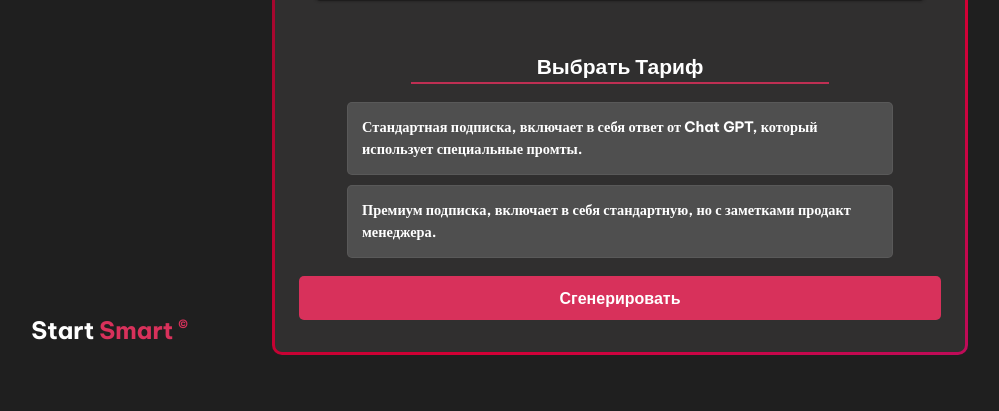
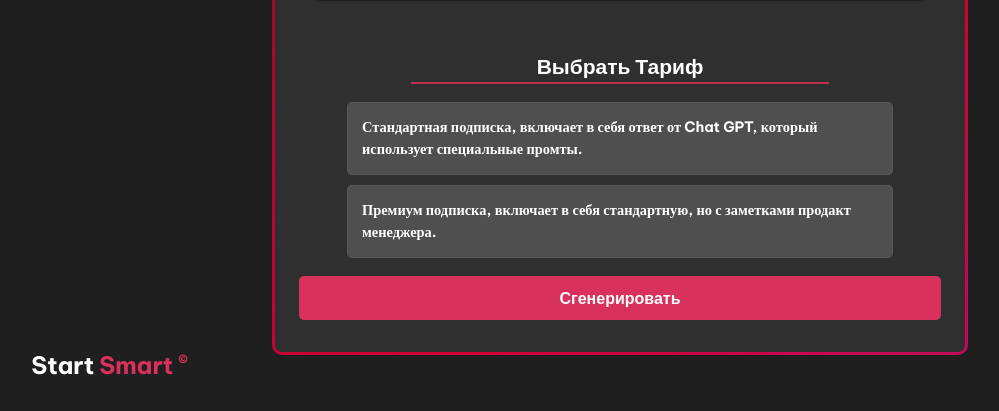
Before and after one commit to Startup-Corp/Start-Smart, a Flask app: template templates/createProject.html in a window 1280 px wide. Shown: the part 1337-1748 px from the top of the page, without its empty margins (20-1019 px from the left). Run offline with Flask 3, Linux system fonts and the light colour scheme; the template is opened without the code that fills it, so the values that code supplies are empty; parts of the project's set-up code (start-up, migrations or seed data) failed here and were passed over; some libraries are stand-ins or nearby versions.

Commit message:
added margin for footer

```diff
--- a/static/css/createProject.css
+++ b/static/css/createProject.css
@@ -689,6 +689,8 @@ picture {
 
 /**/
 .card {
+  margin-bottom: 4em;
+
   background-color: #302f2f;
   border-radius: 10px;
   /* padding: 20px; */
--- a/static/css/template.css
+++ b/static/css/template.css
@@ -154,7 +154,7 @@ a {
 
 .footer {
   margin-top: auto;
-  margin-bottom: 1em;
+  margin-bottom: 2em;
   h1 {
     gap: 5px;
     font-size: 1.5rem;
```
